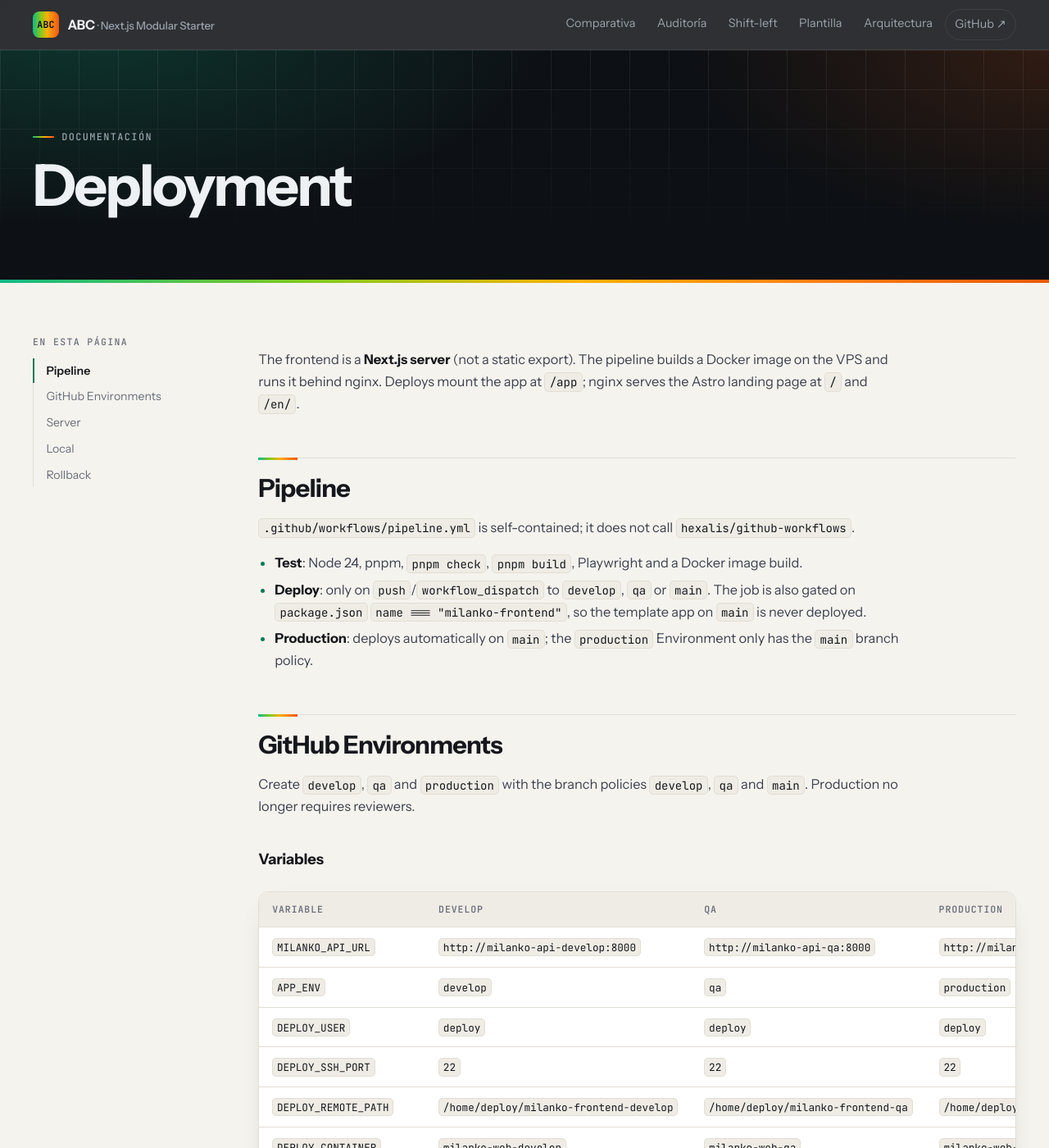
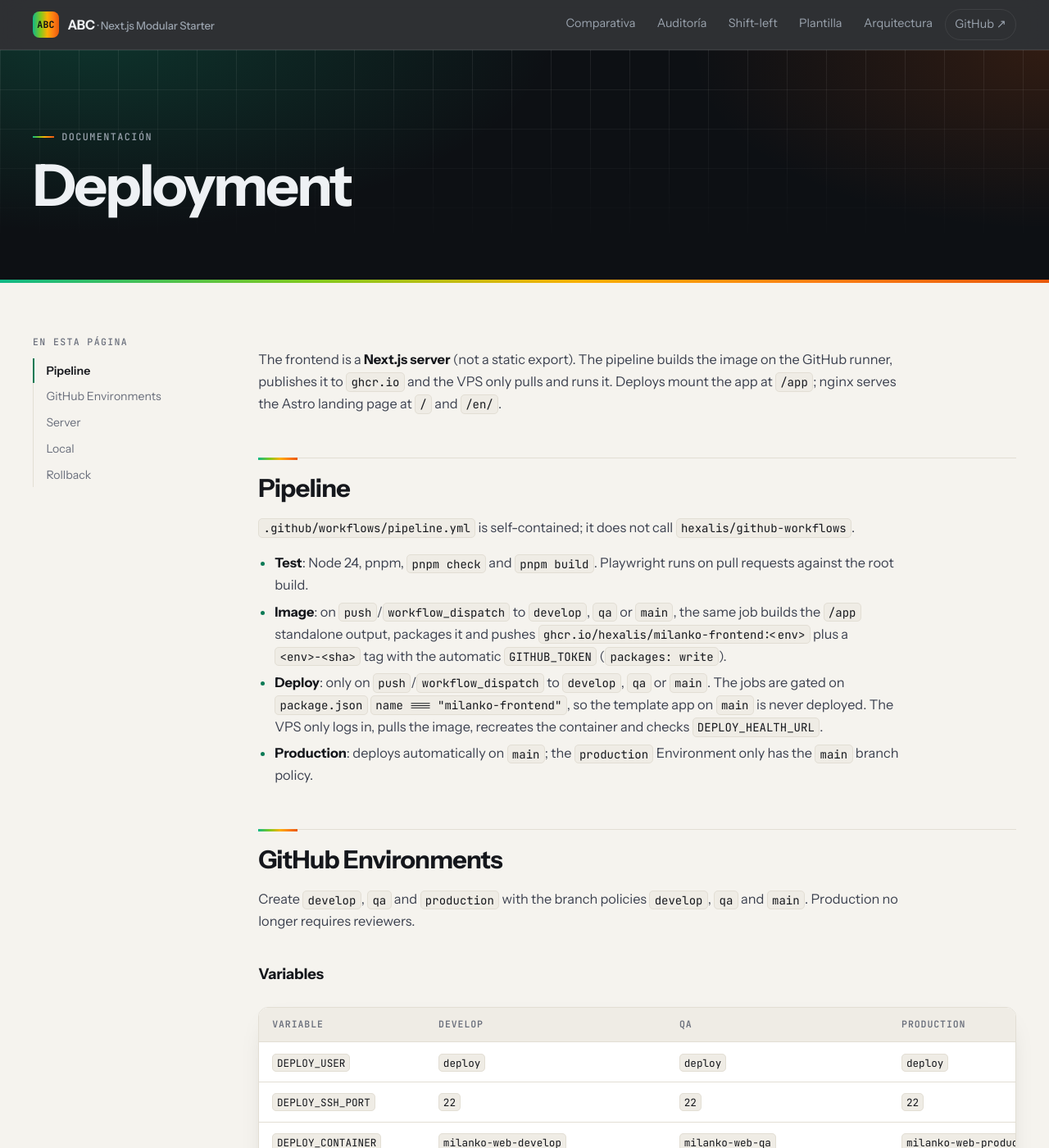
Before and after one commit to hexalis/milanko-frontend, a Jekyll site: the page built from docs/deployment.md, in a window 1280 px wide and 1400 px high. Shown: the whole window at 82% size. Built offline with Jekyll 4.4.1, drawn with Linux system fonts in a browser that asks for light colours; our own code applies the rules of GitHub Pages for plain Markdown files; some of the changed text lies outside the part shown.

Commit message:
ci: build standalone image on the runner and pull it from ghcr

````diff
--- a/docs/deployment.md
+++ b/docs/deployment.md
@@ -1,19 +1,25 @@
 # Deployment
 
-The frontend is a **Next.js server** (not a static export). The pipeline builds a
-Docker image on the VPS and runs it behind nginx. Deploys mount the app at
-`/app`; nginx serves the Astro landing page at `/` and `/en/`.
+The frontend is a **Next.js server** (not a static export). The pipeline builds
+the image on the GitHub runner, publishes it to `ghcr.io` and the VPS only pulls
+and runs it. Deploys mount the app at `/app`; nginx serves the Astro landing
+page at `/` and `/en/`.
 
 ## Pipeline
 
 `.github/workflows/pipeline.yml` is self-contained; it does not call
 `hexalis/github-workflows`.
 
-- **Test**: Node 24, pnpm, `pnpm check`, `pnpm build`, Playwright and a Docker
-  image build.
+- **Test**: Node 24, pnpm, `pnpm check` and `pnpm build`. Playwright runs on
+  pull requests against the root build.
+- **Image**: on `push`/`workflow_dispatch` to `develop`, `qa` or `main`, the
+  same job builds the `/app` standalone output, packages it and pushes
+  `ghcr.io/hexalis/milanko-frontend:<env>` plus a `<env>-<sha>` tag with the
+  automatic `GITHUB_TOKEN` (`packages: write`).
 - **Deploy**: only on `push`/`workflow_dispatch` to `develop`, `qa` or `main`.
-  The job is also gated on `package.json` `name === "milanko-frontend"`, so the
-  template app on `main` is never deployed.
+  The jobs are gated on `package.json` `name === "milanko-frontend"`, so the
+  template app on `main` is never deployed. The VPS only logs in, pulls the
+  image, recreates the container and checks `DEPLOY_HEALTH_URL`.
 - **Production**: deploys automatically on `main`; the `production` Environment only has the `main` branch policy.
 
 ## GitHub Environments
@@ -23,23 +29,21 @@ Create `develop`, `qa` and `production` with the branch policies
 
 ### Variables
 
-| Variable                | develop                                 | qa                                 | production                                 |
-| ----------------------- | --------------------------------------- | ---------------------------------- | ------------------------------------------ |
-| `MILANKO_API_URL`       | `http://milanko-api-develop:8000`       | `http://milanko-api-qa:8000`       | `http://milanko-api-production:8000`       |
-| `APP_ENV`               | `develop`                               | `qa`                               | `production`                               |
-| `DEPLOY_USER`           | `deploy`                                | `deploy`                           | `deploy`                                   |
-| `DEPLOY_SSH_PORT`       | `22`                                    | `22`                               | `22`                                       |
-| `DEPLOY_REMOTE_PATH`    | `/home/deploy/milanko-frontend-develop` | `/home/deploy/milanko-frontend-qa` | `/home/deploy/milanko-frontend-production` |
-| `DEPLOY_CONTAINER`      | `milanko-web-develop`                   | `milanko-web-qa`                   | `milanko-web-production`                   |
-| `DEPLOY_IMAGE_TAG`      | `milanko-web:develop`                   | `milanko-web:qa`                   | `milanko-web:production`                   |
-| `DEPLOY_PORTS`          | `127.0.0.1:8021:3000`                   | `127.0.0.1:8022:3000`              | `127.0.0.1:8023:3000`                      |
-| `DEPLOY_ENV_FILE`       | `/etc/milanko/frontend-develop.env`     | `/etc/milanko/frontend-qa.env`     | `/etc/milanko/frontend-production.env`     |
-| `DEPLOY_DOCKER_NETWORK` | `milanko`                               | `milanko`                          | `milanko`                                  |
-| `DEPLOY_HEALTH_URL`     | `http://127.0.0.1:8021/app`             | `http://127.0.0.1:8022/app`        | `http://127.0.0.1:8023/app`                |
-| `DEPLOY_USE_SUDO`       | `false`                                 | `false`                            | `false`                                    |
-| `NEXT_BASE_PATH`        | `/app`                                  | `/app`                             | `/app`                                     |
-| `NEXT_PUBLIC_BASE_PATH` | `/app`                                  | `/app`                             | `/app`                                     |
-| `PUBLIC_BASE_URL`       | `https://dev-milanko.hexalis.org`       | `https://qa-milanko.hexalis.org`   | `https://milanko.hexalis.org`              |
+| Variable                | develop                             | qa                               | production                             |
+| ----------------------- | ----------------------------------- | -------------------------------- | -------------------------------------- |
+| `DEPLOY_USER`           | `deploy`                            | `deploy`                         | `deploy`                               |
+| `DEPLOY_SSH_PORT`       | `22`                                | `22`                             | `22`                                   |
+| `DEPLOY_CONTAINER`      | `milanko-web-develop`               | `milanko-web-qa`                 | `milanko-web-production`               |
+| `DEPLOY_PORTS`          | `127.0.0.1:8021:3000`               | `127.0.0.1:8022:3000`            | `127.0.0.1:8023:3000`                  |
+| `DEPLOY_ENV_FILE`       | `/etc/milanko/frontend-develop.env` | `/etc/milanko/frontend-qa.env`   | `/etc/milanko/frontend-production.env` |
+| `DEPLOY_DOCKER_NETWORK` | `milanko`                           | `milanko`                        | `milanko`                              |
+| `DEPLOY_HEALTH_URL`     | `http://127.0.0.1:8021/app`         | `http://127.0.0.1:8022/app`      | `http://127.0.0.1:8023/app`            |
+| `DEPLOY_USE_SUDO`       | `false`                             | `false`                          | `false`                                |
+| `NEXT_BASE_PATH`        | `/app`                              | `/app`                           | `/app`                                 |
+| `PUBLIC_BASE_URL`       | `https://dev-milanko.hexalis.org`   | `https://qa-milanko.hexalis.org` | `https://milanko.hexalis.org`          |
+
+The `MILANKO_API_URL`, `APP_ENV` and `MILANKO_API_KEY` values used at runtime
+live in `/etc/milanko/frontend-<env>.env`, not in the GitHub Environment.
 
 ### Secrets
 
@@ -60,9 +64,11 @@ APP_ENV=<env>
 MILANKO_API_KEY=<public-web key>
 ```
 
-The container is:
+The workflow logs in with `GITHUB_TOKEN`, pulls
+`ghcr.io/hexalis/milanko-frontend:<env>` and recreates the container:
 
 ```bash
+docker pull ghcr.io/hexalis/milanko-frontend:<env>
 docker run -d \
   --name milanko-web-<env> \
   --restart unless-stopped \
@@ -71,8 +77,10 @@ docker run -d \
   --env-file /etc/milanko/frontend-<env>.env \
   --log-opt max-size=50m \
   --log-opt max-file=3 \
-  milanko-web:<env>
+  ghcr.io/hexalis/milanko-frontend:<env>
 ```
+
+There is no source checkout or Docker build on the VPS.
 
 The internal `MILANKO_API_URL` removes the need to send `X-API-Key` from the
 Next server. If the public API URL is used instead, the server must send
@@ -101,7 +109,7 @@ For a local public API call, add the `X-API-Key` header from the
 
 ## Rollback
 
-Each deploy leaves `milanko-web:<env>` and `milanko-web:<env>-<sha>`. Run the
-previous SHA tag with the same env file, network and port to roll back. The
-pipeline also keeps the previous container image on the VPS until the next
-prune.
+Each deploy publishes `ghcr.io/hexalis/milanko-frontend:<env>` and
+`ghcr.io/hexalis/milanko-frontend:<env>-<sha>`. Pull the previous SHA tag and
+run it with the same env file, network and port to roll back. The VPS keeps the
+previous image until the next prune.
--- a/next.config.mjs
+++ b/next.config.mjs
@@ -20,6 +20,8 @@ if (basePath && !basePath.startsWith("/")) {
 /** @type {import('next').NextConfig} */
 const nextConfig = {
   basePath,
+  // The deploy image only needs the traced server, .next/static and public/.
+  output: "standalone",
   cacheComponents: true,
   partialPrefetching: true,
   poweredByHeader: false,
````
Also changed, not shown: .github/workflows/pipeline.yml, 2 other files.
